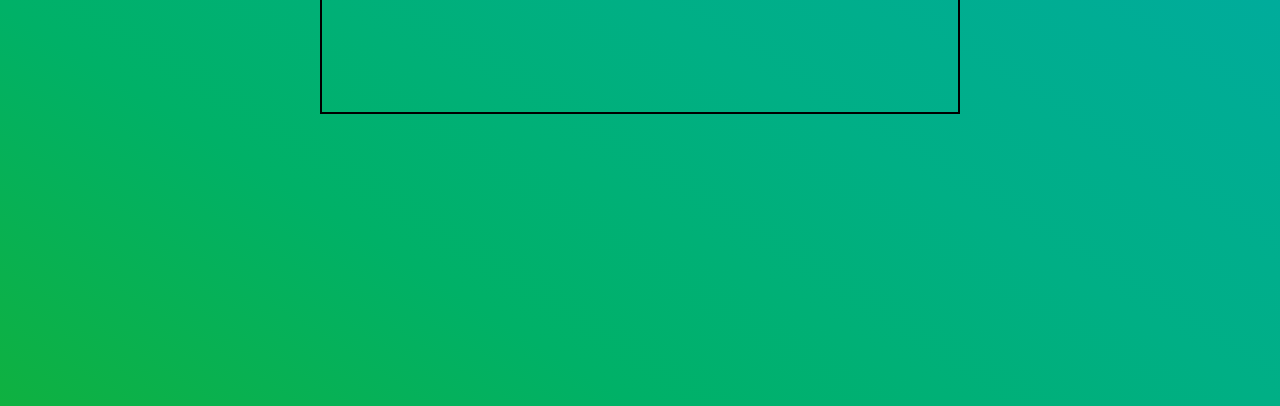
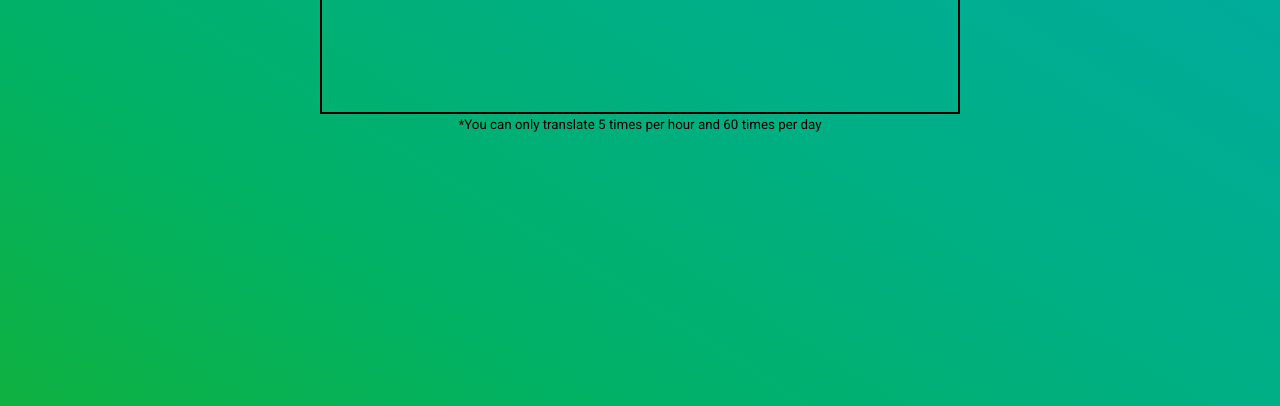
Before and after one commit to gadgetfather/markSeven-pirate-translator, a plain HTML site: page index.html in a window 1280 px wide. Shown: the part 394-800 px from the top of the page. Drawn offline with Linux system fonts and the light colour scheme.

Commit message:
completed

```diff
--- a/index.html
+++ b/index.html
@@ -14,7 +14,10 @@
     <button id="translate-btn">Translate</button>
     <div id="description" >Output will come here:</div>
     <div id="output"></div>
+    <small>*You can only translate 5 times per hour and 60 times per day</small>
 </main>
+
+
 
     <script src="/app.js"></script>
 </body>
--- a/style.css
+++ b/style.css
@@ -54,3 +54,6 @@ main{
     padding-bottom: 1rem;
     font-size: 2rem;
 }
+small{
+    margin: auto;
+}
```
